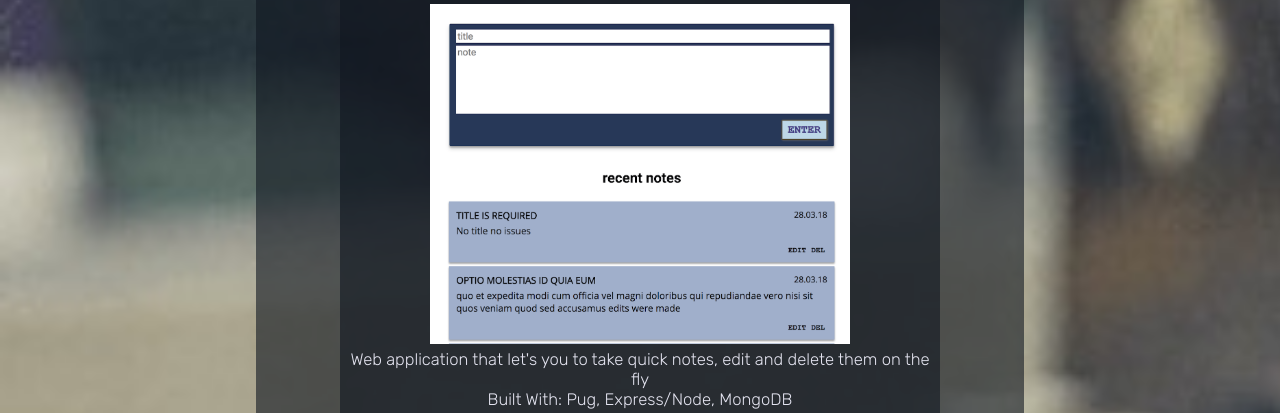
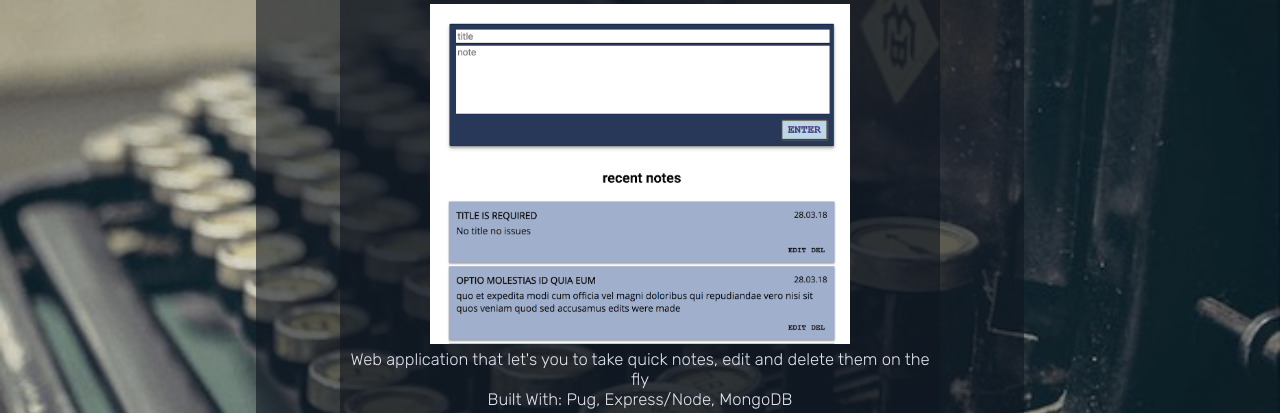
Before and after one commit to vaidotasp/vaidotasp.github.io, a website: page projects.html in a window 1280 px wide. Shown: the part 232-645 px from the top of the page. Drawn offline with Linux system fonts and the light colour scheme.

Commit message:
background url changes

```diff
--- a/assets/style.css
+++ b/assets/style.css
@@ -48,7 +48,7 @@ p {
   display: inline-block;
 }
 
-.wrapper:before {
+/* .wrapper:before {
   content: '';
   position: absolute;
   left: 0;
@@ -60,17 +60,23 @@ p {
   background-image: url(./images/background.jpg);
   background-size: cover;
   background-repeat: no-repeat;
-  /* filter: contrast(80%); */
-  /* background: var(--base); */
+} */
+
+html {
+  background: url(./images/background.jpg) no-repeat center center fixed;
+  -webkit-background-size: cover;
+  -moz-background-size: cover;
+  -o-background-size: cover;
+  background-size: cover;
 }
 
 /* This controls the shade of the background image */
 
 .wrapper {
-  position: fixed;
-  left: 0;
+  /* position: fixed; */
+  /* left: 0;
   right: 0;
-  z-index: 0;
+  z-index: 0; */
   min-height: 100vh;
   display: grid;
   grid-template-columns: 1fr;
@@ -156,6 +162,12 @@ p {
   padding: 3px;
   color: white;
   background: black;
+}
+
+@media (any-pointer: coarse) {
+  .name-vp {
+    margin: 0 auto;
+  }
 }
 
 .name-full {
@@ -352,7 +364,7 @@ p {
 
 /* ABOUT-BEGIN */
 
-.wrapper-about:before {
+/* .wrapper-about:before {
   content: '';
   position: absolute;
   left: 0;
@@ -364,17 +376,12 @@ p {
   background-image: url(./images/background.jpg);
   background-size: cover;
   background-repeat: no-repeat;
-  /* background-color: var(--base); */
-  /* background-image: url(https://cdn.glitch.com/41de5b24-2ced-491b-afc5-3ed9b4265134%2F2018-03-13_10-01-24.png?1520949859471);
-  background-size: cover;
-  background-repeat: no-repeat; */
-  /* filter: contrast(50%); */
-}
+} */
 
 /* This controls the shade of the background image */
 
 .wrapper-about {
-  position: absolute;
+  position: fixed;
   left: 0;
   right: 0;
   z-index: 0;
--- a/projects.html
+++ b/projects.html
@@ -14,7 +14,7 @@
 
 <body>
 
-  <div class="wrapper-about">
+  <div class="wrapper">
     <nav class="navbar">
       <a href="index.html" class="name-all">
         <span class="name-vp">VP</span>
```
Also changed, not shown: about.html (+2 -1 lines).
